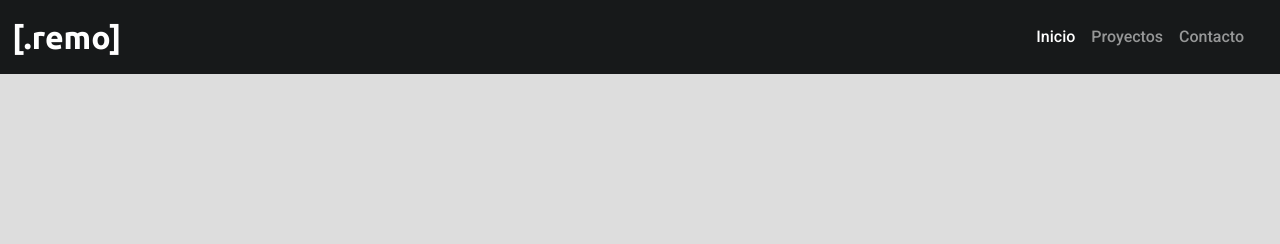
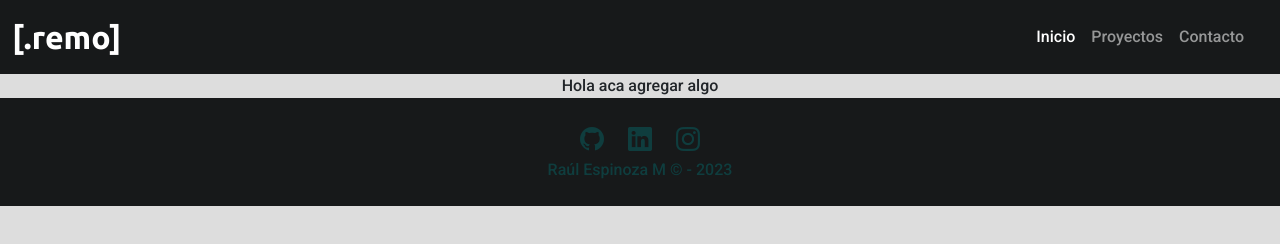
Before and after one commit to raulespmol/cv-portafolio, a website: page portfolio.html in a window 1280 px wide. Drawn offline with nearby package versions, Linux system fonts and the light colour scheme.

Commit message:
add:conteiner footer

```diff
--- a/portfolio.html
+++ b/portfolio.html
@@ -5,6 +5,10 @@
     <meta name="viewport" content="width=device-width, initial-scale=1.0" />
     <link rel="stylesheet" href="./css/custom.css" />
     <link rel="stylesheet" href="./css/style.css" />
+    <link
+      rel="stylesheet"
+      href="https://cdn.jsdelivr.net/npm/bootstrap-icons@1.11.1/font/bootstrap-icons.css"
+    />
     <title>[Portafolio.remo]</title>
   </head>
   <body>
@@ -63,5 +67,28 @@
         </div>
       </nav>
     </header>
+    <div class="container text-center">
+        <div class="row align-items-end">
+          <div class="col-12">
+           Hola aca agregar algo
+          </div>
+
+        </div>
+      </div>
+
+    <footer
+      class="bg-dark text-center text-light p-4 d-flex flex-column align-items-center"
+    >
+      <div class="social d-flex gap-4 fs-4">
+        <a href="https://github.com/raulespmol"><i class="bi bi-github"></i></a>
+        <a href="https://www.linkedin.com/in/raul-espinoza-molina/"
+          ><i class="bi bi-linkedin"></i
+        ></a>
+        <a href="https://www.instagram.com/raul.espmol/"
+          ><i class="bi bi-instagram"></i
+        ></a>
+      </div>
+      <p class="mb-0 text-primary">Raúl Espinoza M © - 2023</p>
+    </footer>
   </body>
 </html>
```
